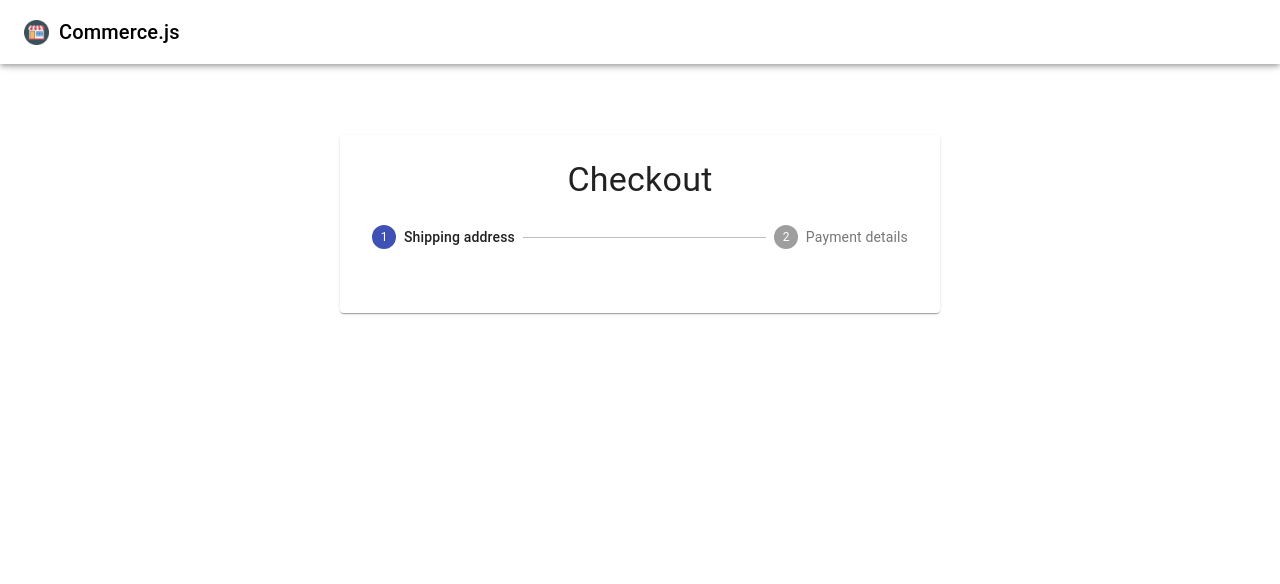
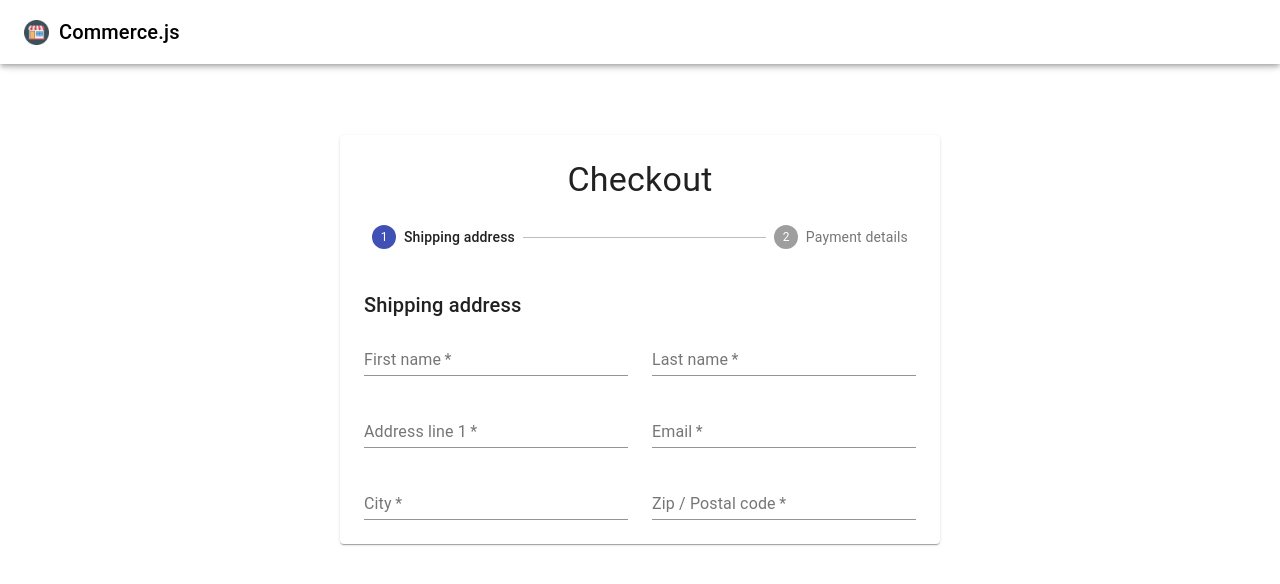
Before and after one commit to afsana37/react-ecommerce-website, a React (Create React App) app: page /checkout in a window 1280 px wide. Shown: the top 584 px of the page. Built offline with nearby package versions, Linux system fonts and the light colour scheme; no server answers.

Commit message:
Address From created

```diff
--- /dev/null
+++ b/src/components/CheckoutForm/AddressForm.jsx
@@ -0,0 +1,39 @@
+import React from 'react'
+import { InputLabel, Select, MenuItem, Button, Grid, Typography } from '@material-ui/core';
+import { useForm, FormProvider } from 'react-hook-form';
+
+import FormInput from './CustomTextField'
+
+const AddressForm = () => {
+    const methods = useForm();
+    return (
+        <>
+            <Typography variant="h6" gutterBottom>Shipping address</Typography>
+            <FormProvider {...methods}>
+                <form onSubmit=''>
+                    <Grid container spacing={3}>
+                        <FormInput required name='firstName' label='First name'/>
+                        <FormInput required name="lastName" label="Last name" />
+                        <FormInput required name="address1" label="Address line 1" />
+                        <FormInput required name="email" label="Email" />
+                        <FormInput required name="city" label="City" />
+                        <FormInput required name="zip" label="Zip / Postal code" />
+                    </Grid>
+                </form>
+                {/* <Grid item xs={12} sm={6}>
+                    <InputLabel>Shipping Country</InputLabel>
+                    <Select value={} fullWidth onChange={}>
+                        <MenuItem kay={} value={}>
+                            Select Me
+                        </MenuItem>
+                    </Select>
+
+                </Grid> */}
+
+            </FormProvider>
+
+        </>
+    )
+}
+
+export default AddressForm
--- a/src/components/CheckoutForm/Checkout/Checkout.jsx
+++ b/src/components/CheckoutForm/Checkout/Checkout.jsx
@@ -2,12 +2,25 @@ import React, {useState} from 'react'
 import {Paper, Stepper, Step, StepLabel, Typography, CircularProgress, Divider, Button} from '@material-ui/core';
 
 import useStyles from './styles';
+import AddressForm from '../AddressForm';
+import PaymentForm from '../PaymentForm';
 
 
 const steps = ['Shipping address', 'Payment details'];
 const Checkout = () => {
     const [activeStep, setActiveStep] = useState(0);
     const classes = useStyles();
+
+
+    const Confirmation =() => (
+        <div>
+            Confirmation
+        </div>
+    )
+
+    const Form = () => activeStep === 0
+        ? <AddressForm />
+        : <PaymentForm />
 
     return (
         <>
@@ -25,6 +38,7 @@ const Checkout = () => {
 
 
                     </Stepper>
+                    {activeStep === steps.length ? <Confirmation /> : <Form />}
                 </Paper>
             </main>
 
--- /dev/null
+++ b/src/components/CheckoutForm/CustomTextField.jsx
@@ -0,0 +1,59 @@
+// import React from 'react'
+// import { TextField, Grid } from '@material-ui/core';
+// import { useFormContext, Controller } from 'react-hook-form';
+
+// const FormInput = ({name, label, required}) => {
+
+//     return (
+
+//         <Grid item xs={12} sm={6}>
+//             <Controller
+//                 as={TextField}
+//                 name={name}
+//                 control={control}
+//                 label={label}
+//                 fullWidth
+//                 required={required}
+//             />
+//         </Grid>
+
+//         // <Grid item xs={12} sm={6}>
+//         //     {/* <Controller
+//         //         as={TextField}
+//         //         control={control}
+//         //         fullWidth
+//         //         name={name}
+//         //         label={label}
+//         //         required={required}
+//         //     /> */}
+
+//         // </Grid>
+//     )
+// }
+
+// export default FormInput
+
+
+import React from 'react';
+import { useFormContext, Controller } from 'react-hook-form';
+import { TextField, Grid } from '@material-ui/core';
+
+function FormInput({ name, label, required }) {
+  const { control } = useFormContext();
+
+
+  return (
+    <Grid item xs={12} sm={6}>
+      <Controller
+        as={TextField}
+        name={name}
+        control={control}
+        label={label}
+        fullWidth
+        required={required}
+      />
+    </Grid>
+  );
+}
+
+export default FormInput;
--- /dev/null
+++ b/src/components/CheckoutForm/PaymentForm.jsx
@@ -0,0 +1,11 @@
+import React from 'react'
+
+const PaymentForm = () => {
+    return (
+        <div>
+            PaymentForm
+        </div>
+    )
+}
+
+export default PaymentForm
```
Also changed, not shown: package.json (+16 -13 lines), 1 other file (tests, documents, lock files or other folders).
